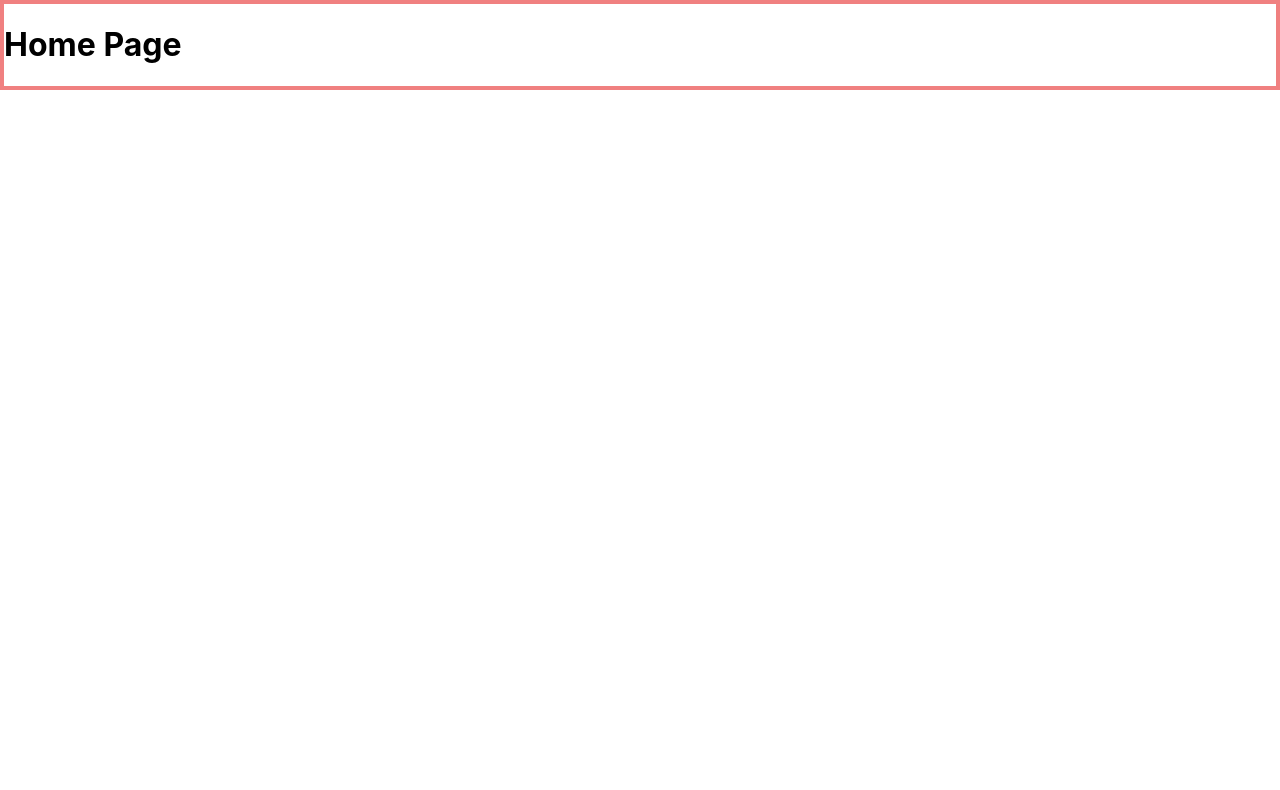
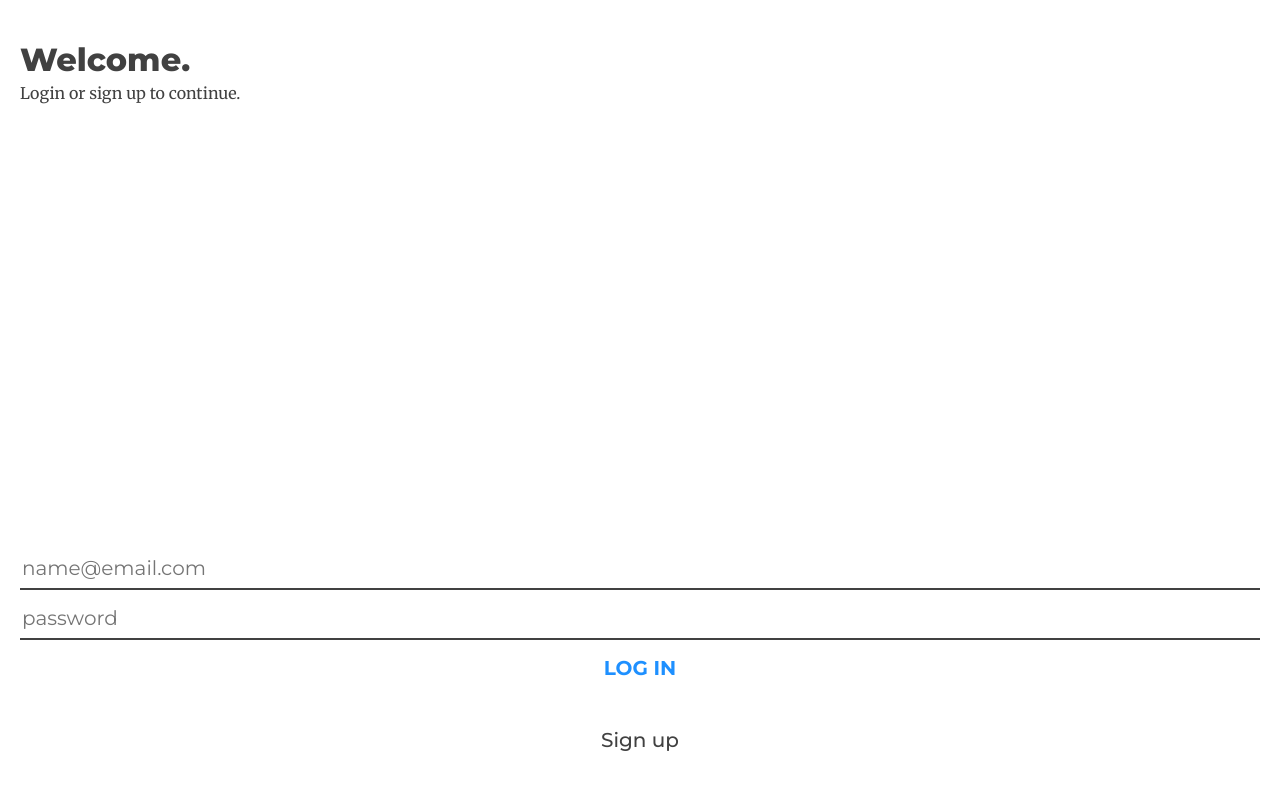
Before and after one commit to recondesigns-archived-practice/simple-todo-app, a React (Create React App) app: page / in a window 1280 px wide. Shown: the top 790 px of the page. Built offline with nearby package versions, Linux system fonts and the light colour scheme.

Commit message:
Added Content to Home Page

```diff
--- a/src/index.css
+++ b/src/index.css
@@ -5,6 +5,11 @@ body {
     sans-serif;
   -webkit-font-smoothing: antialiased;
   -moz-osx-font-smoothing: grayscale;
+}
+
+h1, p {
+  box-sizing: border-box;
+  margin: 0px;
 }
 
 /* h1 {
--- a/src/pages/Home.js
+++ b/src/pages/Home.js
@@ -1,14 +1,128 @@
 import React from 'react'
 import styled from 'styled-components'
 
-const Page = styled.div`
-    border: 4px solid lightcoral;
+const Container = styled.div`
+    box-sizing: border-box;
+    padding: 40px 20px 40px 20px;
+    height: 100vh;
+    display: flex;
+    flex-direction: column;
+    justify-content: space-between;
+    align-items: center;
+    // border: 2px solid lightcoral;
+`
+
+const Wrapper = styled.div`
+    width: 100%;
+    // border: 1px solid dodgerblue;
+`
+
+const Title = styled.h1`
+    margin-bottom: 4px;
+    // width: 280px;
+    font-family: 'Montserrat', sans-serif;
+    font-weight: 800;
+    color: #414141;
+    // border: 1px dashed green;
+`
+
+const Subtitle = styled.p`
+    // margin-bottom: 40px;
+    // width: 280px;
+    font-family: 'Merriweather', serif;
+    font-weight: 400;
+    color: #414141;
+    // border: 1px dashed green;
+`
+
+const Input = styled.input`
+    // margin-bottom: 8px;
+    // padding-left: 12px;
+    // padding-right: 12px;
+    box-sizing: border-box;
+    width: 100%;
+    // width: 280px;
+    height: 40px;
+    font-family: 'Montserrat', sans-serif;
+    font-size: 20px;
+    color: #414141;
+    border-radius: 4px;
+    border: none;
+    outline: none;
+    // border: 1px solid #414141;
+`
+
+const PrimaryButton = styled.button`
+    margin-top: 0px;
+    margin-bottom: 32px;
+    width: 100%;
+    // width: 280px;
+    height: 40px;
+    border: none;
+    color: dodgerblue;
+    // color: #FFFFFF;
+    font-family: 'Montserrat', sans-serif;
+    font-size: 20px;
+    font-weight: bold;
+    border-radius: 4px;
+    text-transform: uppercase;
+    // background: #414141;
+    background: none;
+    cursor: pointer;
+
+    &:hover {
+        opacity: 0.8;
+    }
+`
+
+const SecondaryButton = styled.button`
+    width: 100%;
+    // width: 280px;
+    height: 40px;
+    border: none;
+    // border: 1px solid #414141;
+    color: #414141;
+    font-family: 'Montserrat', sans-serif;
+    font-size: 20px;
+    font-weight: 500;
+    border-radius: 4px;
+    // text-transform: uppercase;
+    background: #FFFFFF;
+    cursor: pointer;
+
+    &:hover {
+        opacity: 0.6;
+    }
+`
+
+const InputWrapper = styled.div`
+    margin-bottom: 8px;
+    border-bottom: 2px solid #414141;
 `
 
 export default function HomePage() {
     return (
-        <Page>
-            <h1>{'Home Page'}</h1>
-        </Page>
+        <Container>
+            <Wrapper>
+                <Title>{`Welcome.`}</Title>
+                <Subtitle>{`Login or sign up to continue.`}</Subtitle>
+            </Wrapper>
+            <Wrapper>
+                <InputWrapper>
+                    <Input
+                        type={'email'}
+                        placeholder={'name@email.com'}
+                    />
+                </InputWrapper>
+                <InputWrapper>
+                    <Input
+                        type={'password'}
+                        placeholder={'password'}
+                    />
+                </InputWrapper>
+                <PrimaryButton>{'Log in'}</PrimaryButton>
+                <SecondaryButton>{'Sign up'}</SecondaryButton>
+            </Wrapper>
+        </Container>
     )
 }
```
